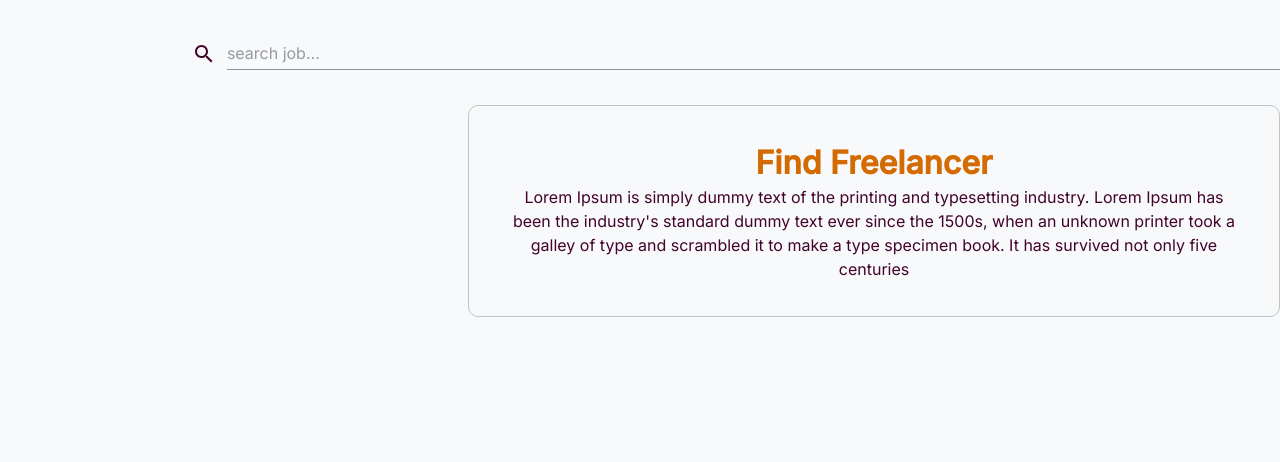
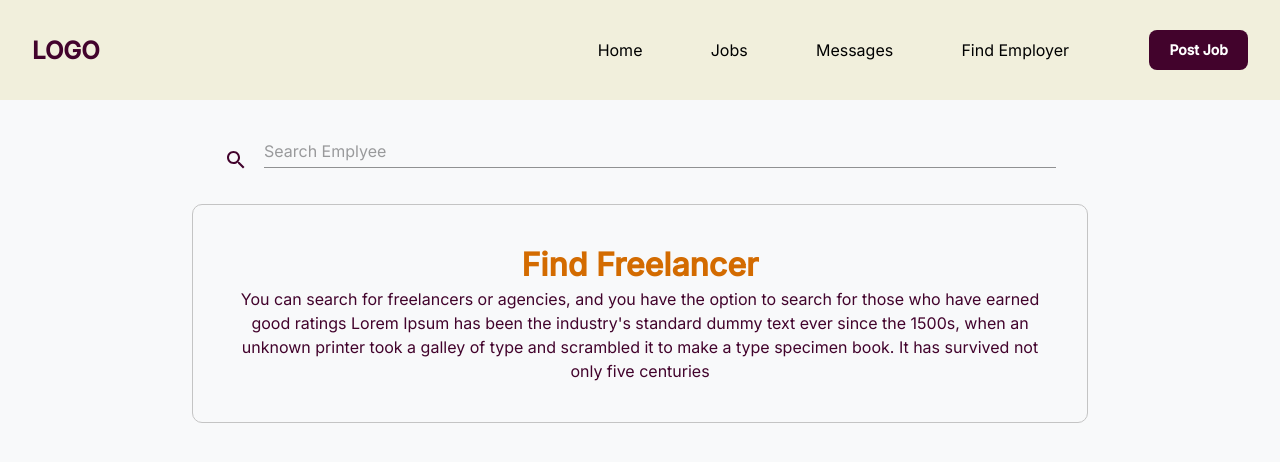
Before and after one commit to nuredin10/sera-job-portal, a Next.js app in the folder client-side/: page /employer/findEmployer in a window 1280 px wide. Shown: the top 462 px of the page. Built offline with nearby package versions, Linux system fonts and the light colour scheme.

Commit message:
before merge

```diff
--- a/client-side/src/components/EmployeeHeader.js
+++ b/client-side/src/components/EmployeeHeader.js
@@ -16,13 +16,13 @@ const EmployeeNavItems = [
   },
 ];
 
-export const EmployeeHeader = ({loginUser}) => {
+export const EmployeeHeader = ({loginUser,loginRole}) => {
 
   const linkOnClickHandler = (e) => {
 
     Router.push({
       pathname: e.href,
-      query: { loginUser },
+      query: { loginUser,loginRole },
     });
 
   };
--- a/client-side/src/components/EmployerHeader.js
+++ b/client-side/src/components/EmployerHeader.js
@@ -21,13 +21,13 @@ const EmployerNavItems = [
   },
 ];
 
-export const EmployerHeader = ({ loginUser }) => {
+export const EmployerHeader = ({ loginUser,loginRole }) => {
 
   const linkOnClickHandler = (e) => {
 
     Router.push({
       pathname: e.href,
-      query: { loginUser },
+      query: { loginUser,loginRole },
     });
 
   };
--- a/client-side/src/components/postedJob.js
+++ b/client-side/src/components/postedJob.js
@@ -1,7 +1,7 @@
 import { Button, Container, Box, Grid, Link, Typography,Avatar } from "@mui/material";
 import Router from 'next/router'
 
-const PostedJob =({job,loginUser})=>{
+const PostedJob =({job,loginUser,loginRole})=>{
 
 
     const applyOnClickHandler=(e)=>{
@@ -22,7 +22,7 @@ const PostedJob =({job,loginUser})=>{
                             <Avatar src="../../logo.png"></Avatar>
                             <Typography variant="subtitle1" color="primary" sx={{ml: 1}}>{job.companyName}</Typography>
                         </Box>
-                        <Button variant="contained" color="primary" size="small" onClick={()=>applyOnClickHandler(job)}>Apply Now</Button>
+                        {loginRole == "Employee" ? <Button variant="contained" color="primary" size="small" onClick={()=>applyOnClickHandler(job)}>Apply Now</Button> : null}
                     </Box>
                     <Box sx={{mt: "5%"}}>
                         <Box> </Box>
--- a/client-side/src/pages/employee/index.js
+++ b/client-side/src/pages/employee/index.js
@@ -7,11 +7,11 @@ const Employee = () => {
 
   const router = useRouter()
   const {
-    query: {loginUser}
+    query: {loginUser,loginRole}
   }  = router
 
   const props = {
-    loginUser
+    loginUser,loginRole
   }
 
     const styles = {
@@ -72,7 +72,7 @@ const Employee = () => {
         <Grid container spacing={0}>
           <Grid item lg={12} sm={12} xl={12} xs={12}>
             {/* <EmployerHeader /> */}
-            <EmployeeHeader loginUser={props.loginUser}/>
+            <EmployeeHeader loginUser={props.loginUser} loginRole={props.loginRole}/>
           </Grid>
           <Grid item sx={{width: '100%', height: '70vh'}}>
             <Box style={styles.paperContainer}>
--- a/client-side/src/pages/employer/findEmployer.js
+++ b/client-side/src/pages/employer/findEmployer.js
@@ -1,4 +1,4 @@
-import React from 'react';
+import React from "react";
 import Head from "next/head";
 import { useForm } from "react-hook-form";
 import axios from "axios";
@@ -21,8 +21,8 @@ import {
   Grid,
   DatePicker,
 } from "@mui/material";
-import SearchBar from '../../components/searchBar';
-
+import { EmployerHeader } from "../../components/EmployerHeader";
+import SearchIcon from "@mui/icons-material/Search";
 
 const findEmployee = () => {
   return (
@@ -42,40 +42,77 @@ const findEmployee = () => {
         component="main"
         sx={{
           width: "100%",
-          height: "auto",
+          height: "100vh",
           backgroundColor: "background.default",
-          pt: '3%'
         }}
       >
-
-        <SearchBar/>
+        <Grid Container sx={{ width: "100%" }}>
+          <Grid item lg={12} md={12} sm={12}>
+            <EmployerHeader />
+          </Grid>
           <Grid
             item
-            lg={9}
-            md={6}
+            lg={12}
+            md={12}
+            sm={12}
+            sx={{
+              m: "auto",
+              mt: 4,
+              width: "65%",
+              display: "flex",
+              justifyContent: "center",
+              alignItems: "center",
+            }}
+          >
+            <SearchIcon color="primary" sx={{ mr: 2, mt: 2 }} />
+            <TextField
+              sx={{ width: "100%" }}
+              variant="standard"
+              placeholder="Search Emplyee"
+            />
+          </Grid>
+
+          <Grid
+            item
+            lg={8}
+            md={10}
             sm={12}
             sx={{
               display: "flex",
               justifyContent: "center",
               alignItems: "center",
-              mb: 10,
-              ml: 15,
+
+              // mb: 10,
+              // ml: 15,
             }}
           >
-
-<Box sx={{mt: '3%', display: 'flex', justifyContent: 'center', alignItems: 'center'}}>
-                <Box sx={{p: '3%',ml: 'auto', width: '70%', borderRadius: '10px', border: '1px solid #C4C4C4', textAlign: "center"}}>
-                <Typography variant="h4" color="#D36B00">Find Freelancer</Typography>
-                  <Typography  variant="p" color="#42032C"> Lorem Ipsum is simply dummy text of the printing and typesetting industry. Lorem Ipsum has been the industry's standard dummy text ever since the 1500s, when an unknown printer took a galley of type and scrambled it to make a type specimen book. It has survived not only five centuries</Typography>
+              <Box
+                sx={{
+                  p: "3%",
+                  m: "auto",
+                  mt: 4,
+                  width: "70%",
+                  borderRadius: "10px",
+                  border: "1px solid #C4C4C4",
+                  textAlign: "center",
+                }}
+              >
+                <Typography variant="h4" color="#D36B00">
+                  Find Freelancer
+                </Typography>
+                <Typography variant="p" color="#42032C">
+                  {" "}
+                  You can search for freelancers or agencies, and you have the option to search for those who have earned good ratings Lorem Ipsum has been the industry's
+                  standard dummy text ever since the 1500s, when an unknown
+                  printer took a galley of type and scrambled it to make a type
+                  specimen book. It has survived not only five centuries
+                </Typography>
               </Box>
-            </Box>
-
           </Grid>
-
+        </Grid>
       </Box>
     </>
   );
-
 };
 
 export default findEmployee;
--- a/client-side/src/pages/employer/index.js
+++ b/client-side/src/pages/employer/index.js
@@ -8,11 +8,11 @@ const Employer = () => {
 
   const router = useRouter()
   const {
-    query: {loginUser}
+    query: {loginUser,loginRole}
   }  = router
 
   const props = {
-    loginUser
+    loginUser,loginRole
   }
 
 
@@ -72,7 +72,7 @@ const Employer = () => {
       >
         <Grid container spacing={0}>
           <Grid item lg={12} md={12} sm={12}>
-            <EmployerHeader loginUser={props.loginUser}/>
+            <EmployerHeader loginUser={props.loginUser} loginRole={props.loginRole}/>
           </Grid>
           <Grid item sx={{width: '100%', height: '70vh'}}>
             <Box style={styles.paperContainer}>
--- a/client-side/src/pages/messages.js
+++ b/client-side/src/pages/messages.js
@@ -44,6 +44,9 @@ const Messages = () => {
         console.log(res)
       })
 
+
+
+
     },[])
 
 
--- a/client-side/src/pages/signIn.js
+++ b/client-side/src/pages/signIn.js
@@ -42,16 +42,18 @@ const SignIn = () => {
       localStorage.setItem("token",response.data.token)
 
       const loginUser = response.data.user.userId;
+      const loginRole = response.data.user.role;
+
 
       response.data.user.role === "Employee" ? (
           Router.push({
             pathname: "/employee",
-            query: {loginUser}
+            query: {loginUser,loginRole}
           })
         ) : (
           Router.push({
             pathname: "/employer",
-            query: {loginUser}
+            query: {loginUser,loginRole}
           })
         )
       })
```
Also changed, not shown: client-side/src/components/SearchedEmployee.js (added, +9 -0 lines), client-side/src/pages/jobs.js (+8 -8 lines), 7 other files (tests, documents, lock files or other folders). Lines whose indentation alone changed are shown as unchanged.
